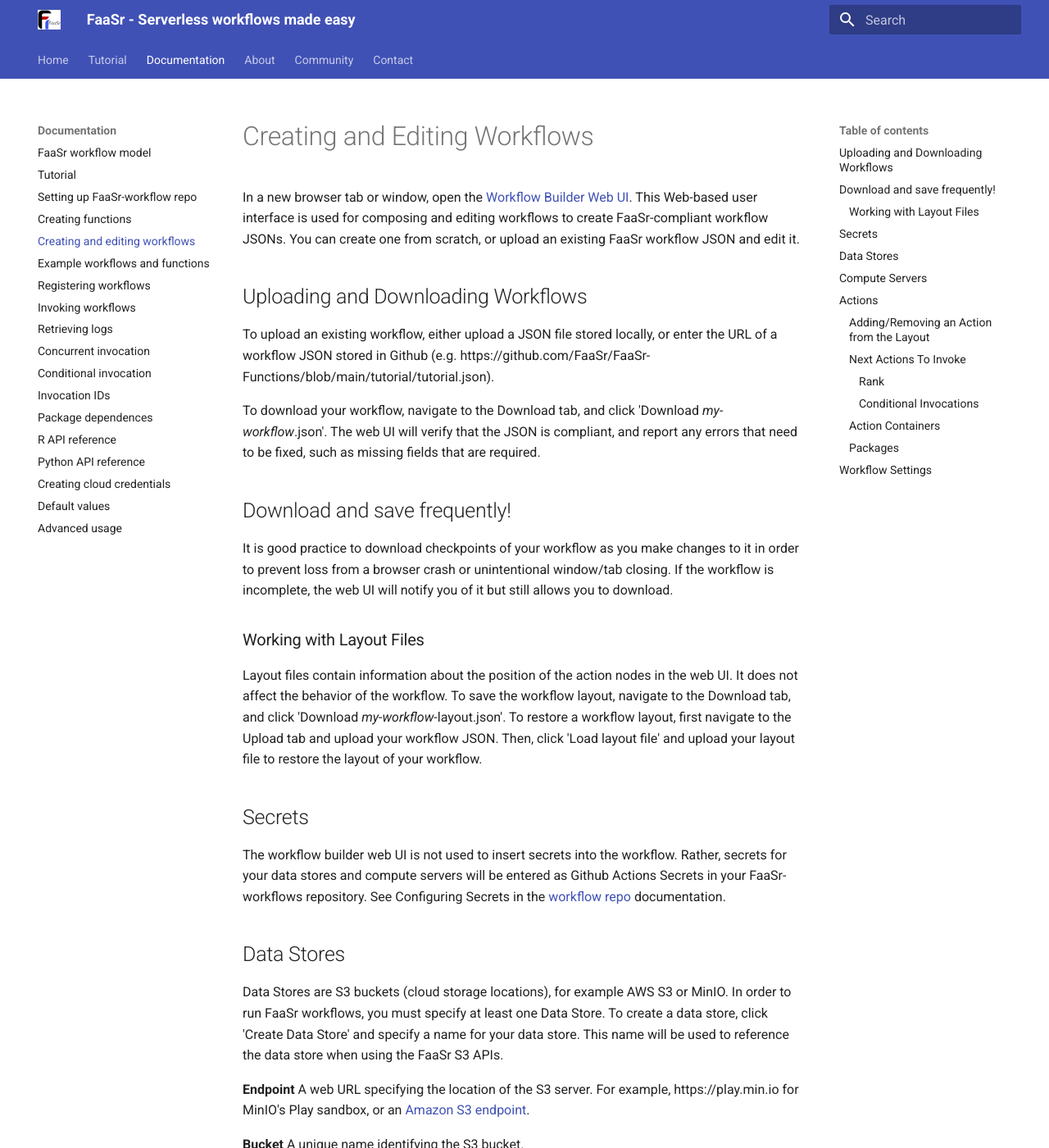
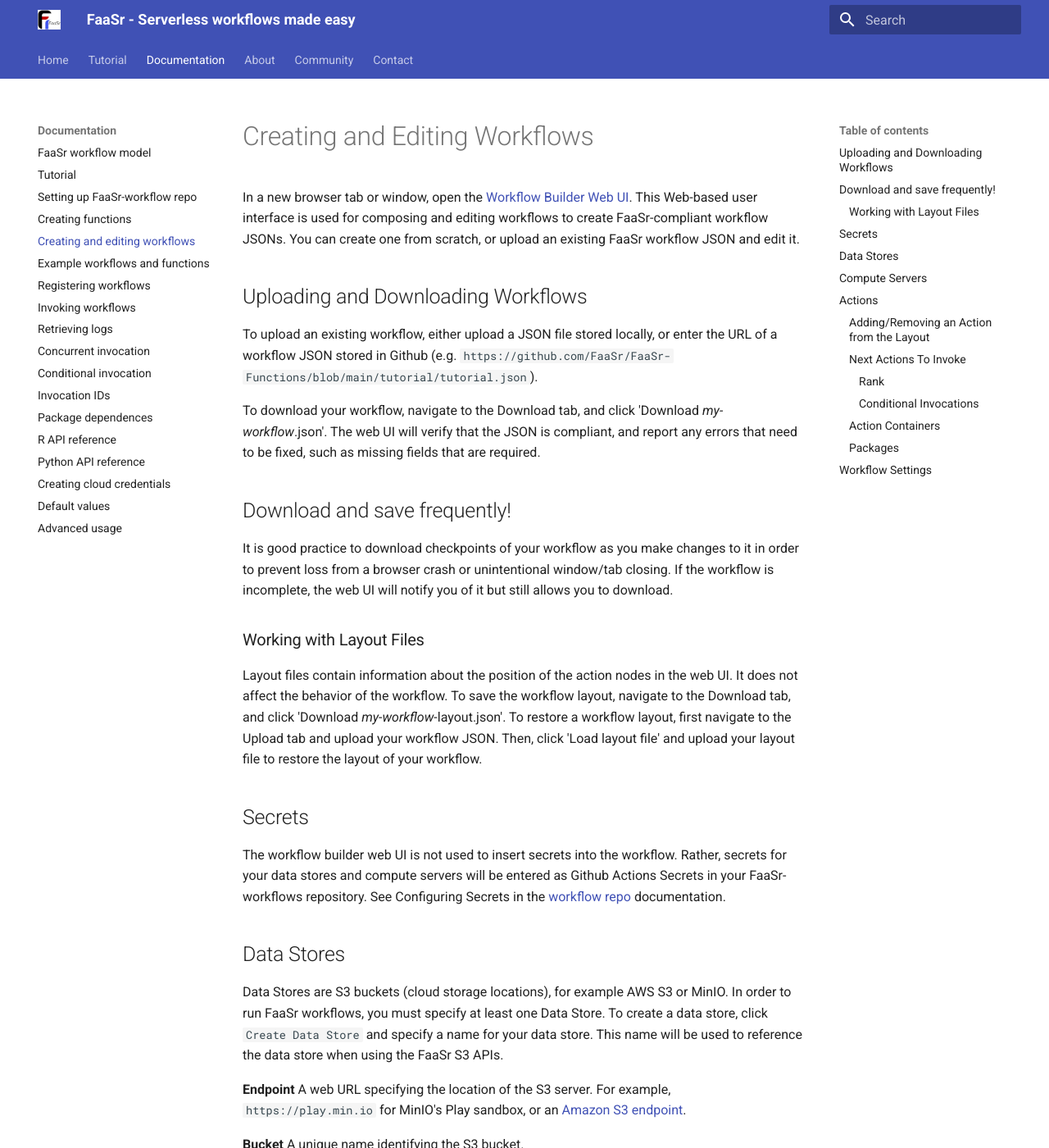
Before and after one commit to nolcut/FaaSr-Docs, an MkDocs documentation site: the page built from docs/workflows.md, in a window 1280 px wide and 1400 px high. Shown: the whole window at 82% size. Built offline with MkDocs 1.6.1 and Material for MkDocs 9.7.7, drawn with Linux system fonts in a browser that asks for light colours; some of the changed text lies outside the part shown.

```diff
--- a/docs/workflows.md
+++ b/docs/workflows.md
@@ -4,7 +4,7 @@ In a new browser tab or window, open the [Workflow Builder Web UI](https://faasr
 
 ## Uploading and Downloading Workflows
 
-To upload an existing workflow, either upload a JSON file stored locally, or enter the URL of a workflow JSON stored in Github (e.g. https://github.com/FaaSr/FaaSr-Functions/blob/main/tutorial/tutorial.json).
+To upload an existing workflow, either upload a JSON file stored locally, or enter the URL of a workflow JSON stored in Github (e.g. `https://github.com/FaaSr/FaaSr-Functions/blob/main/tutorial/tutorial.json`).
 
 To download your workflow, navigate to the Download tab, and click 'Download *my-workflow*.json'. The web UI will verify that the JSON is compliant, and report any errors that need to be fixed, such as missing fields that are required.
 
@@ -21,16 +21,16 @@ Layout files contain information about the position of the action nodes in the w
 The workflow builder web UI is not used to insert secrets into the workflow. Rather, secrets for your data stores and compute servers will be entered as Github Actions Secrets in your FaaSr-workflows repository. See Configuring Secrets in the [workflow repo] documentation.
 ## Data Stores
 
-Data Stores are S3 buckets (cloud storage locations), for example AWS S3 or MinIO. In order to run FaaSr workflows, you must specify at least one Data Store. To create a data store, click 'Create Data Store' and specify a name for your data store. This name will be used to reference the data store when using the FaaSr S3 APIs.
+Data Stores are S3 buckets (cloud storage locations), for example AWS S3 or MinIO. In order to run FaaSr workflows, you must specify at least one Data Store. To create a data store, click `Create Data Store` and specify a name for your data store. This name will be used to reference the data store when using the FaaSr S3 APIs.
 
 **Endpoint**
-A web URL specifying the location of the S3 server. For example, https://play.min.io for MinIO's Play sandbox, or an [Amazon S3 endpoint](https://docs.aws.amazon.com/general/latest/gr/s3.html#s3_region).
+A web URL specifying the location of the S3 server. For example, `https://play.min.io` for MinIO's Play sandbox, or an [Amazon S3 endpoint](https://docs.aws.amazon.com/general/latest/gr/s3.html#s3_region).
 
 **Bucket**
 A unique name identifying the S3 bucket.
 
 **Region**
-For AWS S3, you're required to specify the region of your S3 bucket. For example, 'us-east-1'.
+For AWS S3, you're required to specify the region of your S3 bucket. For example, `us-east-1`.
 
 ## Compute Servers
 
```
